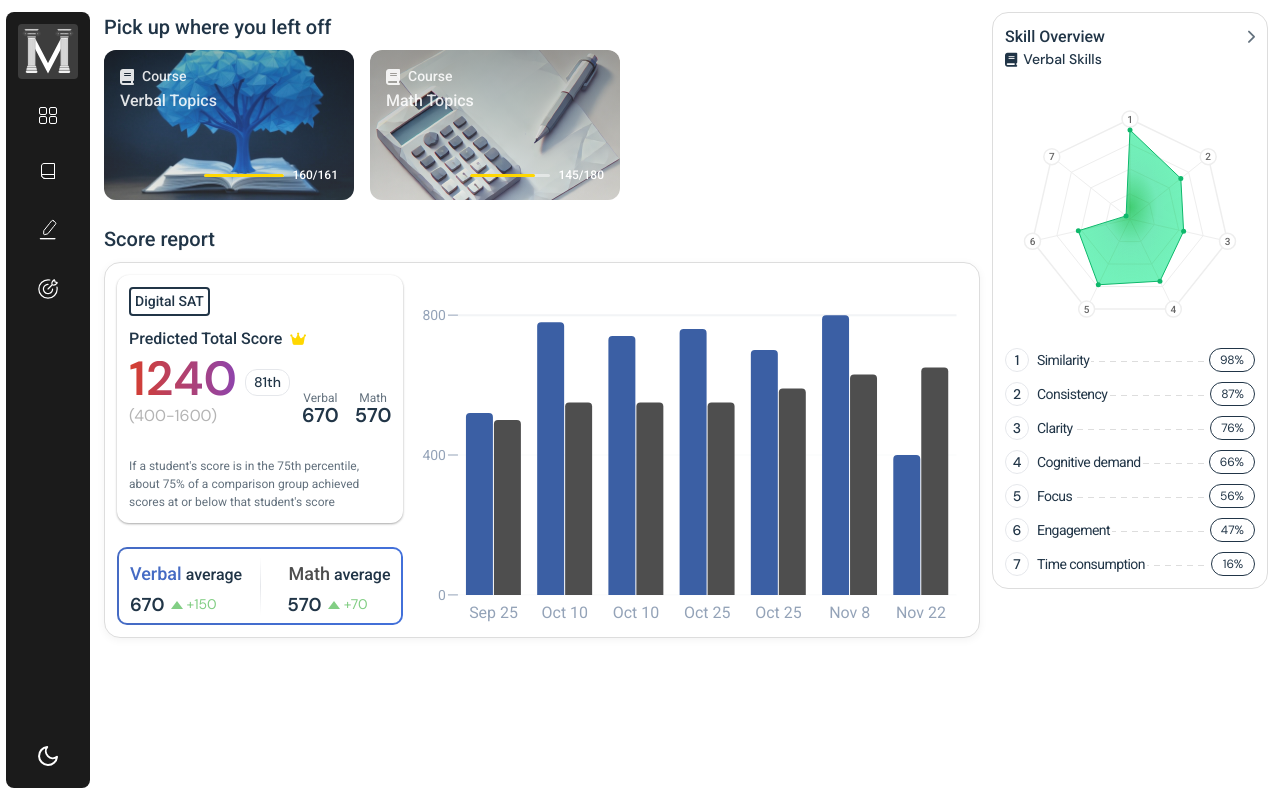
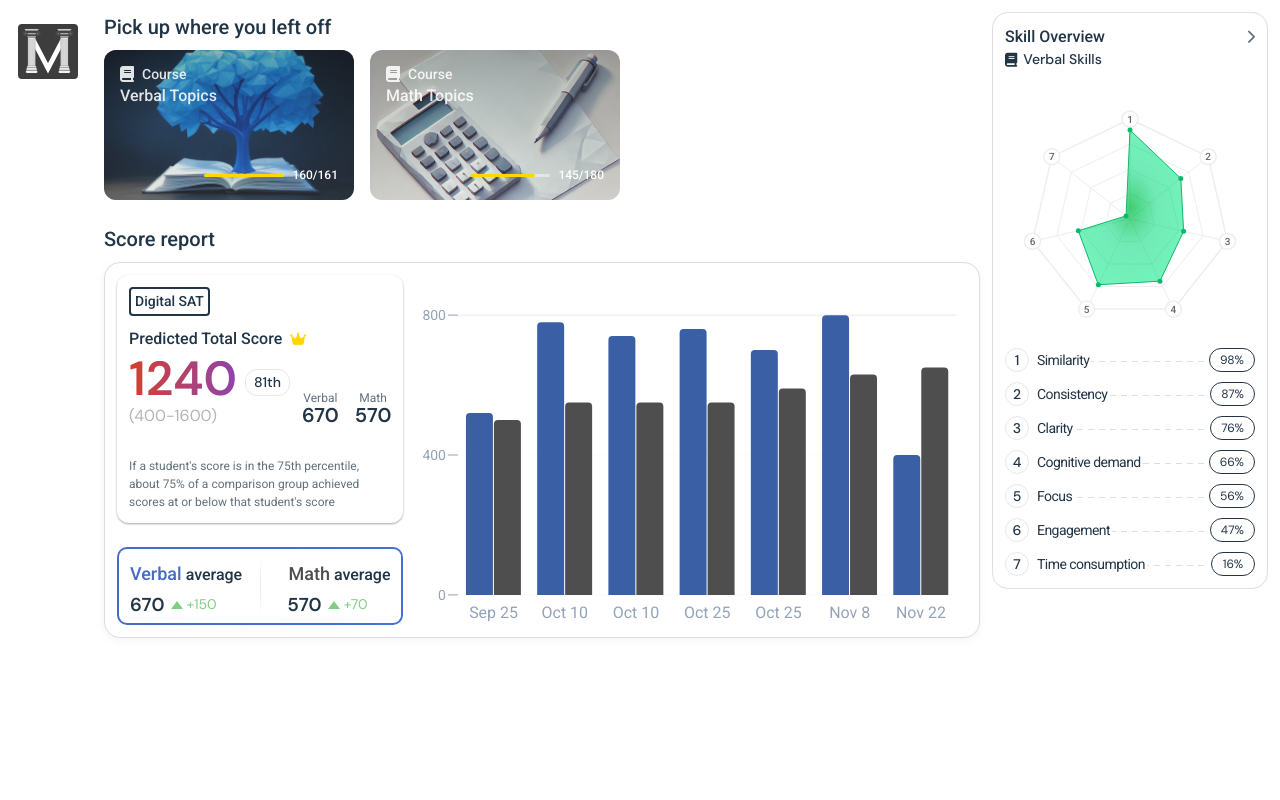
Before and after one commit to Orujhimaru/max_odyssey, a React (Vite) app: page / in a window 1280 px wide. Built offline with nearby package versions, Linux system fonts and the light colour scheme; a web font is replaced by a local one.

Commit message:
design: stylish changes

```diff
--- a/src/components/ContinueLearning/ContinueLearning.css
+++ b/src/components/ContinueLearning/ContinueLearning.css
@@ -61,6 +61,10 @@
   font-size: 16px;
 }
 
+.course-type span {
+  line-height: 10px;
+}
+
 .course-type {
   font-weight: 500;
 }
--- a/src/components/NavBar/Navbar.css
+++ b/src/components/NavBar/Navbar.css
@@ -7,7 +7,7 @@
   position: fixed;
   height: calc(100% - 24px);
   width: 84px; /* Start collapsed */
-  background-color: #1b1b1b; /* Dark background */
+  background-color: var(--bg-primary); /* Dark background */
   padding: 12px; /* Added horizontal padding */
   left: 6px; /* Left margin */
   top: 12px;
--- a/src/components/ScoreColumnComponent/ScoreBox/ScoreBox.css
+++ b/src/components/ScoreColumnComponent/ScoreBox/ScoreBox.css
@@ -72,7 +72,7 @@ span.score-box-title-type.math {
 .score-box {
   display: flex;
   flex-direction: column;
-  background-color: var(--bg-secondary);
+  background-color: var(--bg-primary);
   color: var(--text-primary);
   padding: 10px;
   box-shadow: none;
```
